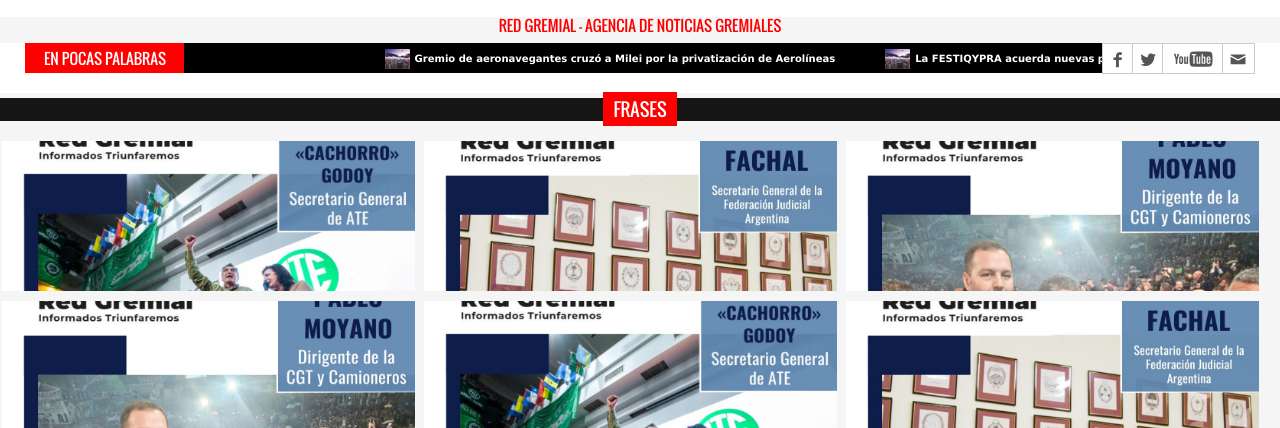
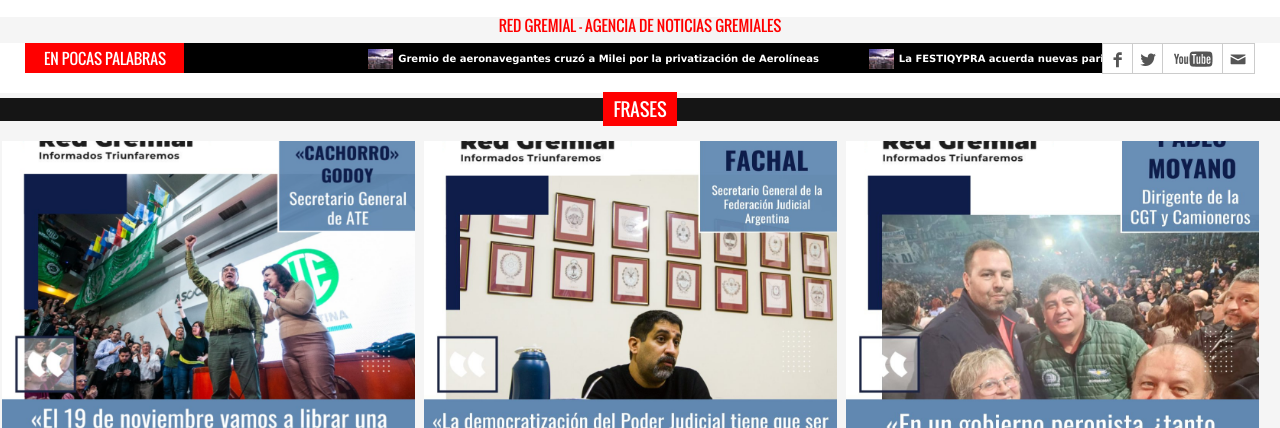
Before and after one commit to MarcosSittner/RedGremial, a plain HTML site: page pages/frases.html in a window 1280 px wide. Shown: the part 299-727 px from the top of the page. Drawn offline with Linux system fonts and the light colour scheme.

Commit message:
Red-Gremial

```diff
--- a/assets/css/style.css
+++ b/assets/css/style.css
@@ -249,7 +249,7 @@ img:hover{opacity:0.75}
 .photo_grid{position:relative; margin:0 auto; max-width:1000px; list-style:none; text-align:center}
 .photograph_nav{margin-left:-11px}
 .photograph_nav li{display:block; float:left; margin-left:9px; width:32%}
-.photo_grid figure{position:relative; float:left; overflow:hidden; margin:10px 1%; margin-top:0; height:150px; width:100%; background:#3085a3; text-align:center; cursor:pointer}
+.photo_grid figure{position:relative; float:left; overflow:hidden; margin:10px 1%; margin-top:0; height:100%; width:100%; background:#3085a3; text-align:center; cursor:pointer}
 .photo_grid figure img{position:relative; display:block; min-height:100%; max-width:100%; width:100%; height:100% opacity:0.8}
 .photo_grid figure figcaption{padding:2em; color:#fff; text-transform:uppercase; font-size:1.25em; -webkit-backface-visibility:hidden; backface-visibility:hidden}
 .photo_grid figure figcaption::before, .photo_grid figure figcaption::after{pointer-events:none}
```
Also changed, not shown: pages/frases.html (+2 -0 lines).
